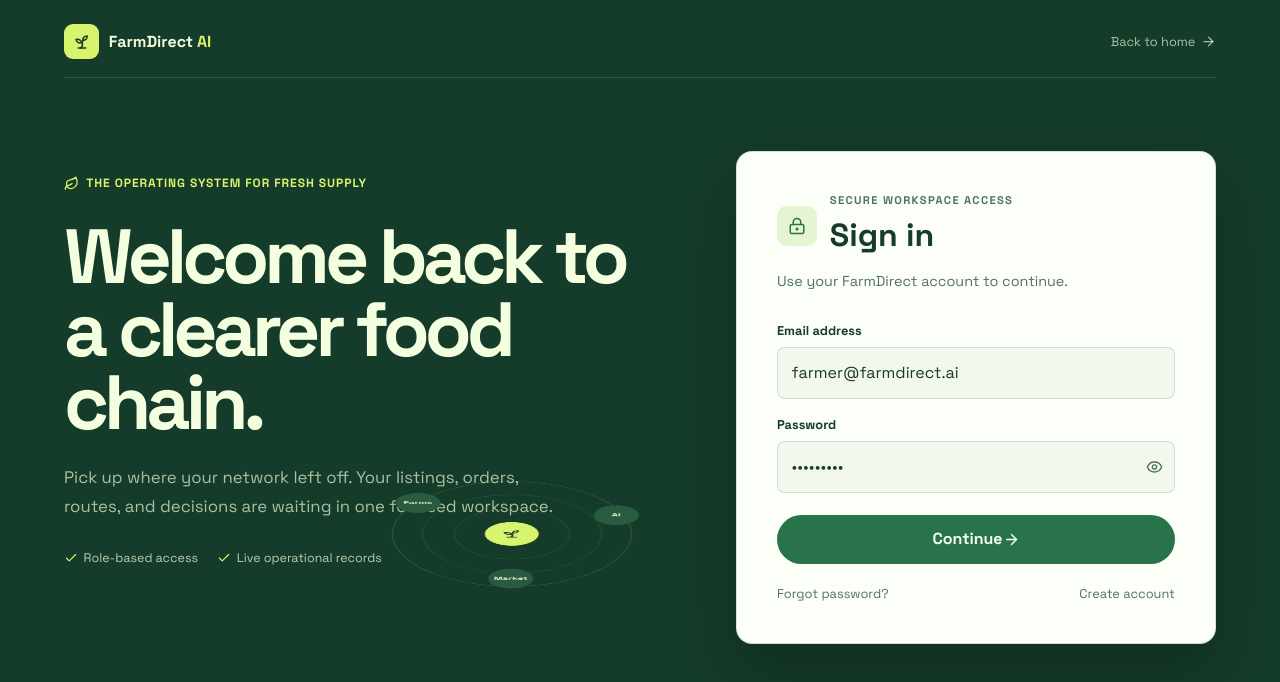
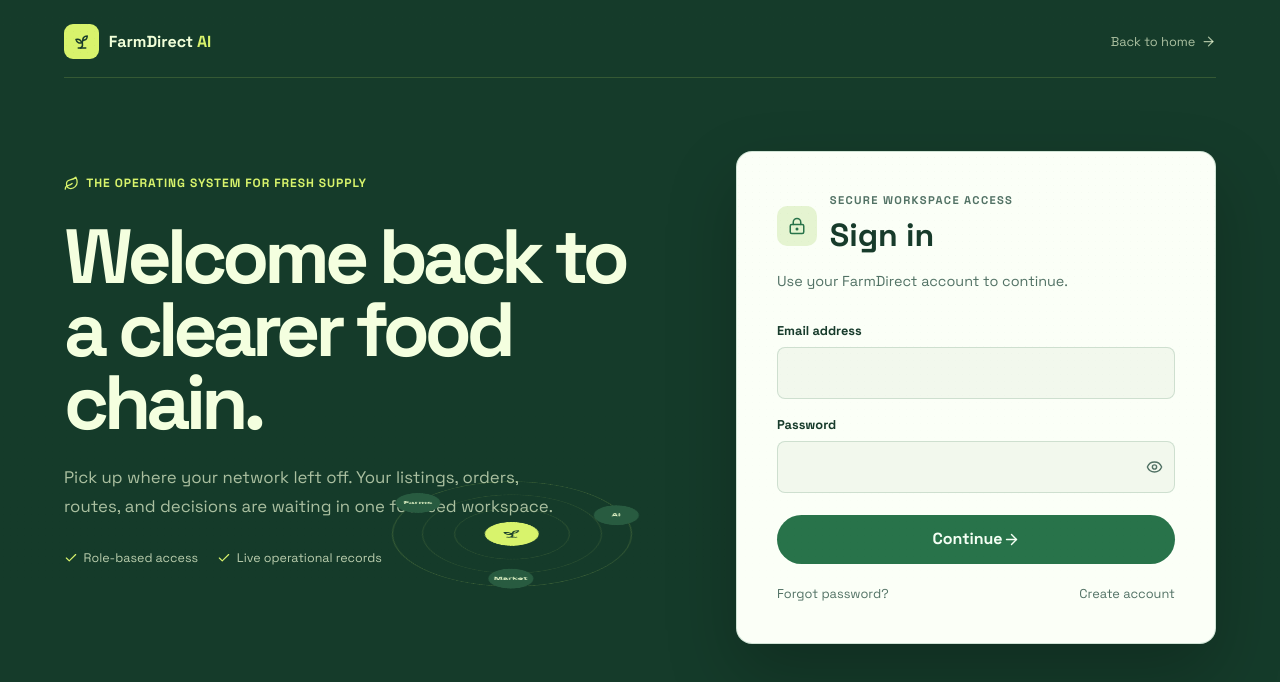
Before and after one commit to Rahul-irs/Farm_Direct, a React (Create React App) app in the folder frontend/: page /login in a window 1280 px wide. Shown: the top 682 px of the page. Built offline with nearby package versions, Linux system fonts and the light colour scheme; no server answers.

Commit message:
modified

```diff
--- a/frontend/src/pages/auth/ForgotPasswordPage.jsx
+++ b/frontend/src/pages/auth/ForgotPasswordPage.jsx
@@ -1,5 +1,5 @@
 import { useState } from 'react';
-import { useNavigate } from 'react-router-dom';
+import { Link, useNavigate } from 'react-router-dom';
 import { requestPasswordReset } from '../../services/api';
 export default function ForgotPasswordPage() {
     const navigate = useNavigate();
@@ -35,6 +35,7 @@ export default function ForgotPasswordPage() {
           </label>
           {error && <p className="text-sm text-rose-300" role="alert">{error}</p>}<button className="btn-primary w-full" type="submit" disabled={loading}>{loading ? 'Sending reset code...' : 'Send reset code'}</button>
         </form>
+        <Link className="mt-4 block text-center text-sm text-emerald-100/80 underline-offset-4 hover:text-white hover:underline" to="/login">Back to login</Link>
       </div>
     </div>);
 }
--- a/frontend/src/pages/auth/LoginPage.jsx
+++ b/frontend/src/pages/auth/LoginPage.jsx
@@ -19,8 +19,8 @@ function dashboardForRole(role) {
 }
 export default function LoginPage() {
     const navigate = useNavigate();
-    const [email, setEmail] = useState('farmer@farmdirect.ai');
-    const [password, setPassword] = useState('demo12345');
+    const [email, setEmail] = useState('');
+    const [password, setPassword] = useState('');
     const [error, setError] = useState('');
     const [loading, setLoading] = useState(false);
     const [showPassword, setShowPassword] = useState(false);
```
Also changed, not shown: 7 other files (tests, documents, lock files or other folders).
